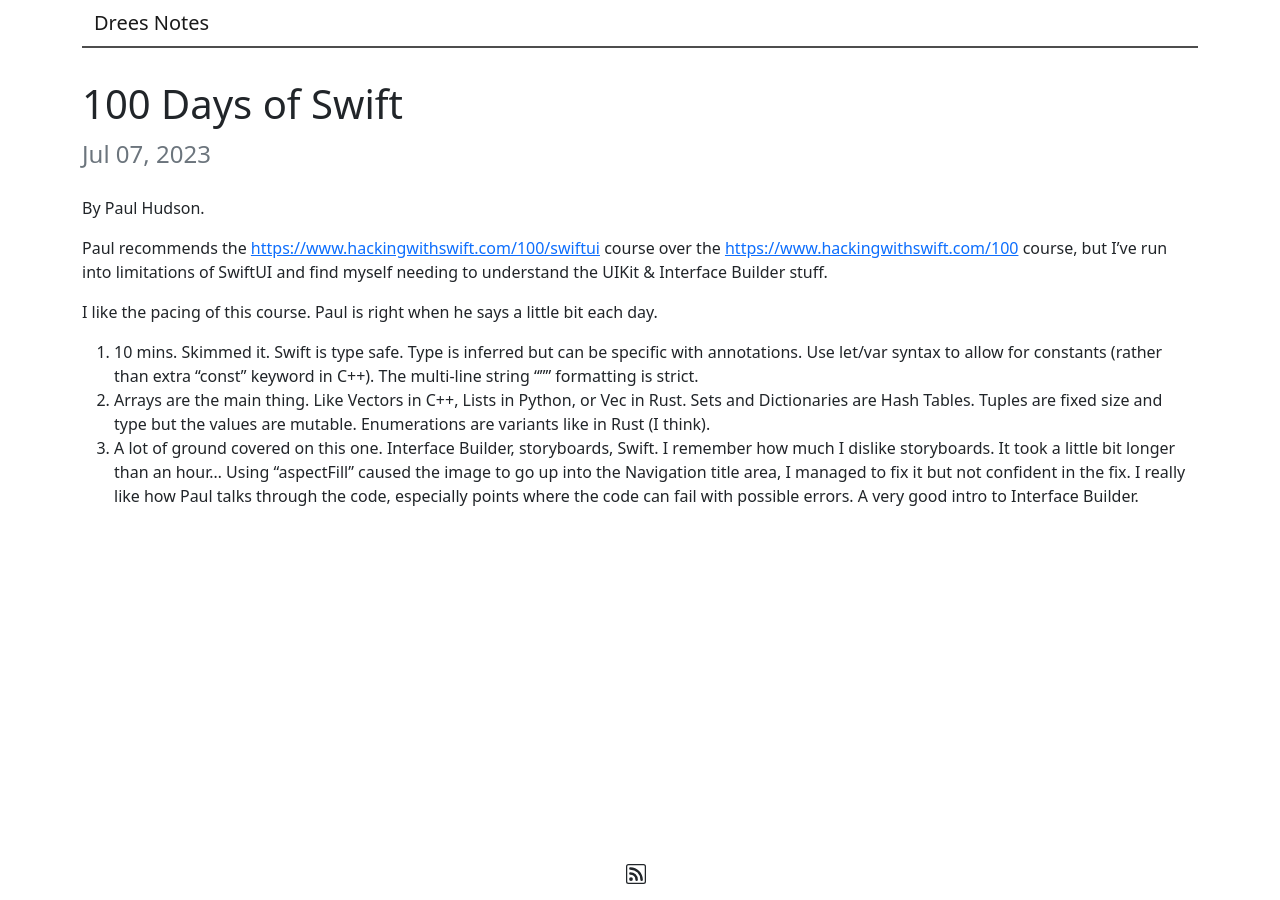
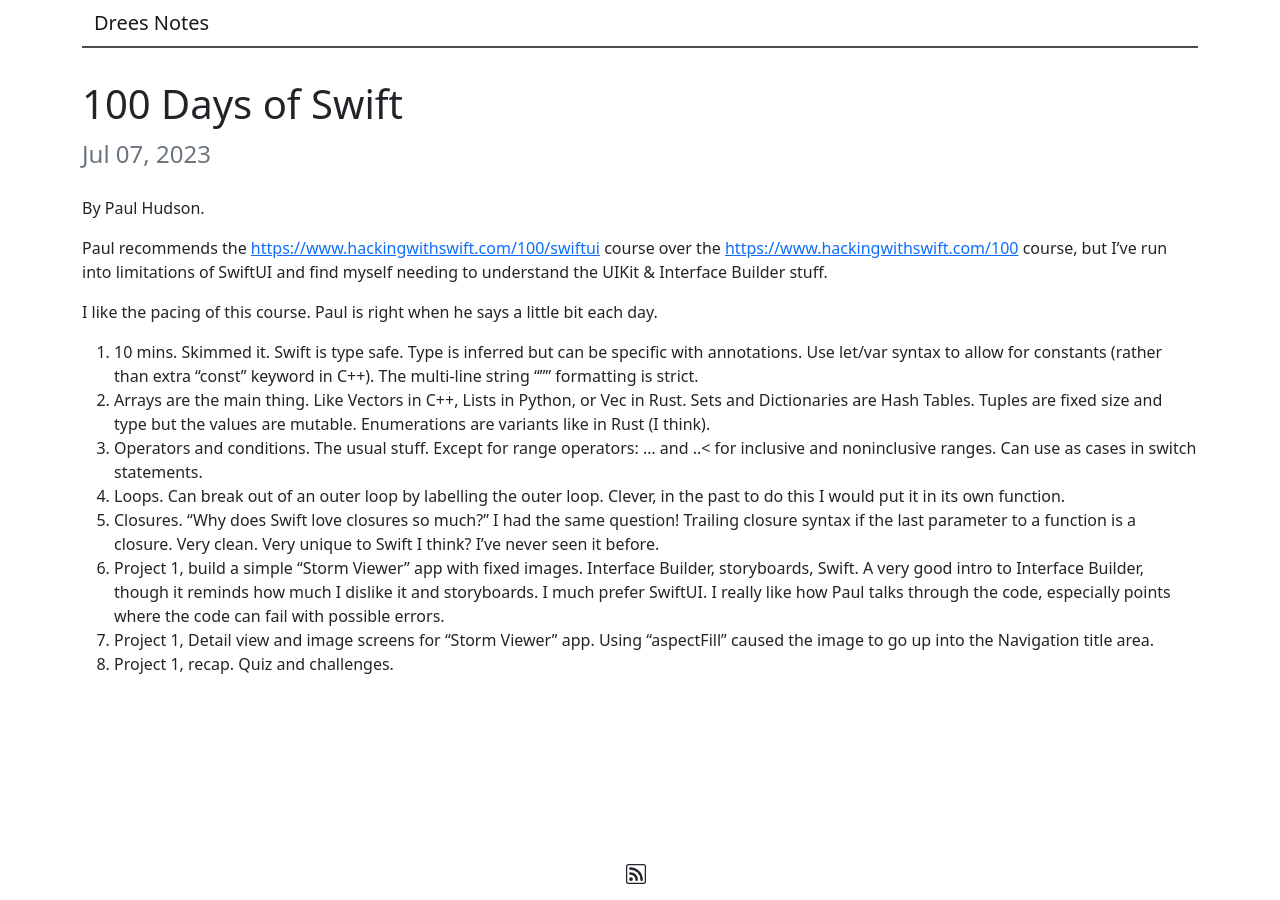
Before and after one commit to matthewdrees/matthewdrees.github.io, a Jekyll site: the page built from _posts/2023-07-07-100-days-of-swiftui.md, in a window 1280 px wide. Built offline with Jekyll 4.4.1, drawn with Linux system fonts in a browser that asks for light colours.

Commit message:
100 days of swift, continued.

```diff
--- a/_posts/2023-07-07-100-days-of-swiftui.md
+++ b/_posts/2023-07-07-100-days-of-swiftui.md
@@ -12,4 +12,9 @@ I like the pacing of this course. Paul is right when he says a little bit each d
 
 1. 10 mins. Skimmed it. Swift is type safe. Type is inferred but can be specific with annotations. Use let/var syntax to allow for constants (rather than extra "const" keyword in C++). The multi-line string """ formatting is strict.
 2. Arrays are the main thing. Like Vectors in C++, Lists in Python, or Vec in Rust. Sets and Dictionaries are Hash Tables. Tuples are fixed size and type but the values are mutable. Enumerations are variants like in Rust (I think).
-16. A lot of ground covered on this one. Interface Builder, storyboards, Swift. I remember how much I dislike storyboards. It took a little bit longer than an hour... Using "aspectFill" caused the image to go up into the Navigation title area, I managed to fix it but not confident in the fix. I really like how Paul talks through the code, especially points where the code can fail with possible errors. A very good intro to Interface Builder.
+3. Operators and conditions. The usual stuff. Except for range operators: ... and ..< for inclusive and noninclusive ranges. Can use as cases in switch statements.
+4. Loops. Can break out of an outer loop by labelling the outer loop. Clever, in the past to do this I would put it in its own function.
+6. Closures. "Why does Swift love closures so much?" I had the same question! Trailing closure syntax if the last parameter to a function is a closure. Very clean. Very unique to Swift I think? I've never seen it before.
+16. Project 1, build a simple "Storm Viewer" app with fixed images. Interface Builder, storyboards, Swift. A very good intro to Interface Builder, though it reminds how much I dislike it and storyboards. I much prefer SwiftUI. I really like how Paul talks through the code, especially points where the code can fail with possible errors.
+17. Project 1, Detail view and image screens for "Storm Viewer" app. Using "aspectFill" caused the image to go up into the Navigation title area.
+18. Project 1, recap. Quiz and challenges.
```
